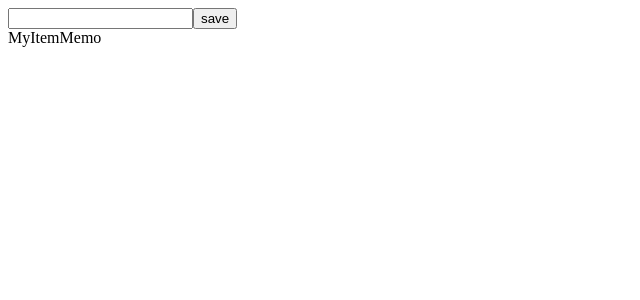
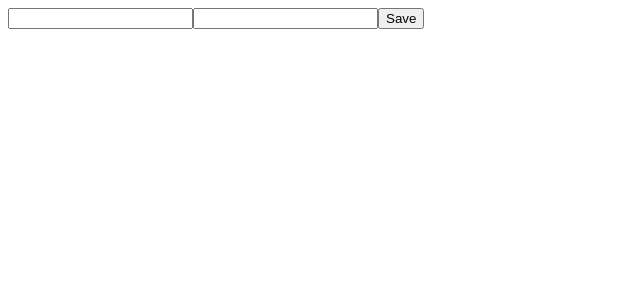
Before and after one commit to divyesh2123/myapp12batch, a React (Create React App) app: page / in a window 1280 px wide. Shown: the top 300 px of the page, without its empty margins (0-640 px from the left). Built offline with nearby package versions, Linux system fonts and the light colour scheme.

Commit message:
code changes

```diff
--- /dev/null
+++ b/src/MYFormCD.js
@@ -0,0 +1,37 @@
+import React, { Component } from 'react'
+
+export default class MYFormCD extends Component {
+
+    state = {
+        firstName : "",
+        lastName : ""
+    }
+
+    mySubmit = (e)=> {
+
+        e.preventDefault();
+
+        console.log(this.state);
+    }
+
+    handler = (e)=> {
+
+       let  {name,value} = e.target;
+
+       this.setState({...this.state,[name]: value});
+    }
+  render() {
+    return (
+      <div>
+        <form onSubmit={this.mySubmit}>
+
+            <input type="text" name="firstName" value={this.state.firstName} onChange={this.handler}/>
+            <input type="text" name="lastName" value={this.state.lastName}  onChange={this.handler}/>
+
+            <input type="submit" value="Save" />
+
+        </form>
+      </div>
+    )
+  }
+}
--- a/src/index.js
+++ b/src/index.js
@@ -24,13 +24,14 @@ import Appointment from './Appointment';
 import Header from './Header';
 import DynamicNoramal from './DynamicNoramal';
 import ShowMoreInfo from './ShowMoreInfo';
+import MYFormCD from './MYFormCD';
 const root = ReactDOM.createRoot(document.getElementById('root'));
 root.render(
   <React.StrictMode>
 
     {/* <DynamicNoramal/> */}
 
-    <MyCrud/>
+    <MYFormCD/>
 
     {/* <ShowMoreInfo helpText="This is the javascript from the weltec This is the javascript from the weltec This is the javascript from the weltec This is the javascript from the weltec"/>
     <ShowMoreInfo helpText="This is the javascript from the weltec This is the javascript from the weltec This is the javascript from the weltec This is the javascript from the weltec"/>
```
Also changed, not shown: src/AlbumsC.js (added, +12 -0 lines), src/MyCounterC.js (added, +59 -0 lines), src/MyFormC.js (added, +7 -0 lines).
